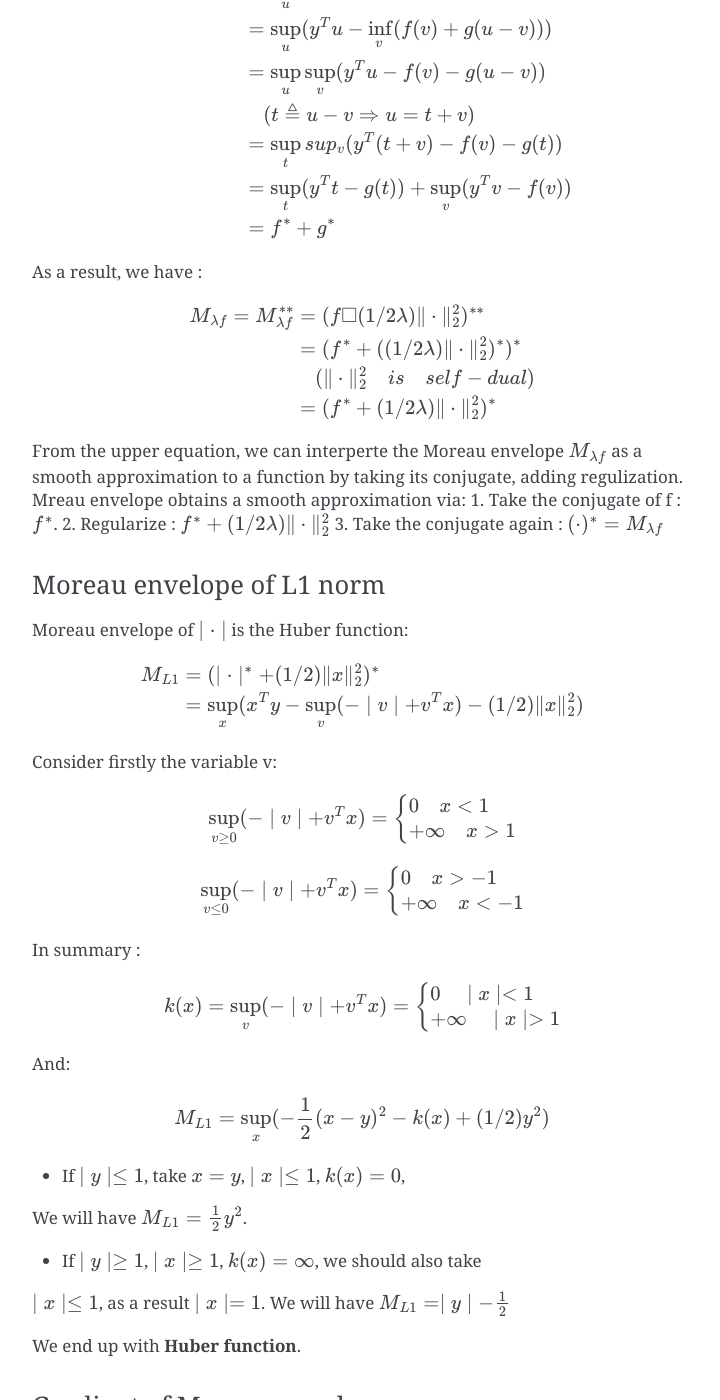
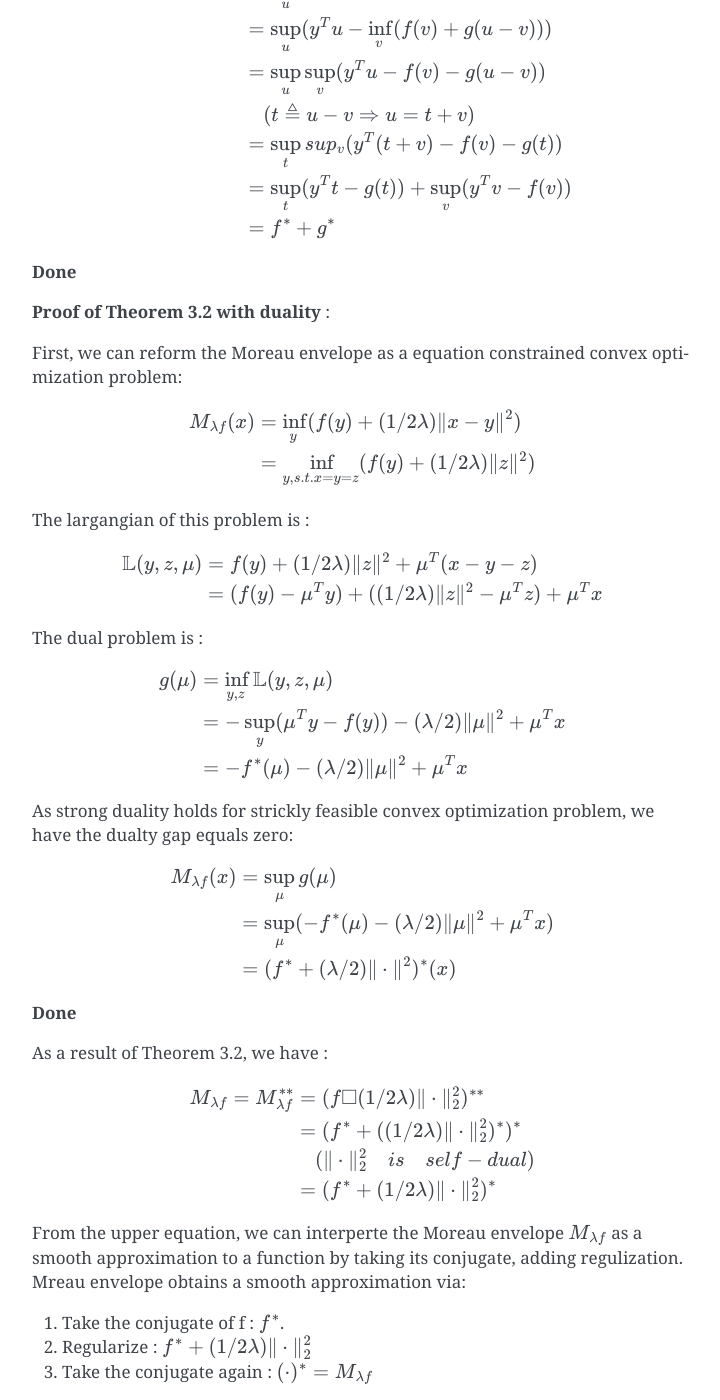
Before and after one commit to gggliuye/cvx_learning, a Sphinx documentation site: the page built from docs/ProximalAlgorithms/Interpretations.rst, in a window 1280 px wide and 1400 px high, scrolled down 950 px. Shown: the whole window, without its empty margins (388-1108 px from the left). Built offline with Sphinx 7.4.7, drawn with Linux system fonts in a browser that asks for light colours; some of the changed text lies outside the part shown.

Commit message:
Update Interpretations.rst

```diff
--- a/docs/ProximalAlgorithms/Interpretations.rst
+++ b/docs/ProximalAlgorithms/Interpretations.rst
@@ -50,8 +50,47 @@ Smoothed or Regularized form of f
   &= f^{*} + g^{*}
   \end{align*}
 
+**Done**
 
-As a result, we have :
+**Proof of Theorem 3.2 with duality** :
+
+First, we can reform the Moreau envelope as a equation constrained convex optimization problem:
+
+.. math::
+  \begin{align*}
+  M_{\lambda f}(x) &= \inf_{y}(f(y) + (1/2\lambda)\|x-y\|^{2}) \\
+  &= \inf_{y, s.t. x=y=z}(f(y) + (1/2\lambda)\|z\|^{2})
+  \end{align*}
+
+The largangian of this problem is :
+
+.. math::
+  \begin{align*}
+  \mathbb{L}(y,z,\mu) &= f(y) + (1/2\lambda)\|z\|^{2} + \mu^{T}(x-y-z) \\
+  &=(f(y)- \mu^{T}y) + ((1/2\lambda)\|z\|^{2} - \mu^{T}z) + \mu^{T}x
+  \end{align*}
+
+The dual problem is :
+
+.. math::
+  \begin{align*}
+  g(\mu) &= \inf_{y,z} \mathbb{L}(y,z,\mu) \\
+  &= - \sup_{y}(\mu^{T}y - f(y)) - (\lambda/2)\|\mu\|^{2} + \mu^{T}x \\
+  &= - f^{*}(\mu) - (\lambda/2)\|\mu\|^{2} + \mu^{T}x
+  \end{align*}
+
+As strong duality holds for strickly feasible convex optimization problem, we have the dualty gap equals zero:
+
+.. math::
+  \begin{align*}
+  M_{\lambda f}(x) &= \sup_{\mu} g(\mu)\\
+  &= \sup_{\mu} (-f^{*}(\mu) - (\lambda/2)\|\mu\|^{2} + \mu^{T}x) \\
+  &= (f^{*} + (\lambda/2)\|\cdot\|^{2})^{*}(x)
+  \end{align*}
+
+**Done**
+
+As a result of Theorem 3.2, we have :
 
 .. math::
   \begin{align*}
@@ -63,8 +102,11 @@ As a result, we have :
 
 From the upper equation, we can interperte the Moreau envelope :math:`M_{\lambda f}` as a smooth approximation to a function
 by taking its conjugate, adding regulization. Mreau envelope obtains a smooth approximation via:
+
 1. Take the conjugate of f : :math:`f^{*}`.
+
 2. Regularize : :math:`f^{*} +  (1/2\lambda)\|\cdot\|^{2}_{2}`
+
 3. Take the conjugate again : :math:`(\cdot)^{*} = M_{\lambda f}`
 
 Moreau envelope of L1 norm
@@ -108,11 +150,9 @@ And:
 .. math::
   M_{L1} =\sup_x(-\frac{1}{2}(x-y)^{2} - k(x) + (1/2)y^{2})
 
-* If :math:`\mid y \mid \le 1`, take :math:`x=y`, :math:`\mid x \mid \le 1`, :math:`k(x) = 0`,
-We will have :math:`M_{L1} = \frac{1}{2}y^{2}`.
+* If :math:`\mid y \mid \le 1`, take :math:`x=y`, :math:`\mid x \mid \le 1`, :math:`k(x) = 0`, We will have :math:`M_{L1} = \frac{1}{2}y^{2}`.
 
-* If :math:`\mid y \mid \ge 1`, :math:`\mid x \mid \ge 1`, :math:`k(x) = \infty`, we should also take
-:math:`\mid x \mid \le 1`, as a result :math:`\mid x \mid = 1`. We will have :math:`M_{L1} = \mid y \mid - \frac{1}{2}`
+* If :math:`\mid y \mid \ge 1`, :math:`\mid x \mid \ge 1`, :math:`k(x) = \infty`, we should also take :math:`\mid x \mid \le 1`, as a result :math:`\mid x \mid = 1`. We will have :math:`M_{L1} = \mid y \mid - \frac{1}{2}`
 
 We end up with **Huber function**.
 
@@ -141,7 +181,7 @@ Then take the gradient of both sides, we will have :
 .. math::
   \begin{align*}
   \Delta M_{\lambda f}(x) &= x/\lambda - (1/\lambda)\arg\max_{y}(x^{T}y - \lambda f(y) - (1/2)\|y\|^{2}) \\
-  & \quad (as x_{best} \in \partial f^{*}(y) \quad from \quad Properties \quad page) \\
+  & (as \quad x_{best} \in \partial f^{*}(y) \quad from \quad Properties \quad page) \\
   &= (1/\lambda)(x- \mathbf{prox}_{\lambda f}(x))
   \end{align*}
 
```
